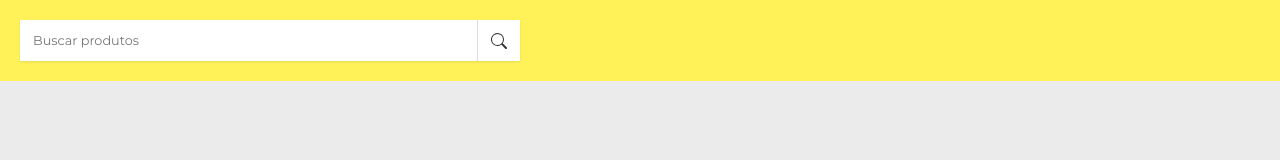
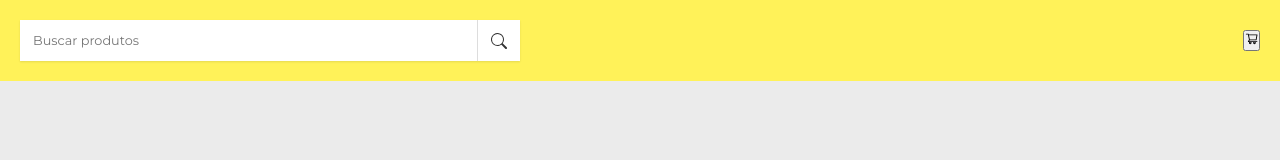
Before and after one commit to Dhyigo/carrinho-de-compras-do-mercado-livre, a React (Vite) app: page / in a window 1280 px wide. Shown: the top 160 px of the page. Built offline with nearby package versions, Linux system fonts and the light colour scheme.

Commit message:
Adição do CartButton no componente Header

```diff
--- a/src/components/Header/index.tsx
+++ b/src/components/Header/index.tsx
@@ -1,3 +1,4 @@
+import { CartButton } from '../CartButton';
 import { SearchBar } from '../SearchBar';
 import './style.css';
 
@@ -6,6 +7,7 @@ export const Header = () => {
     <header className="header">
       <div className="container">
         <SearchBar />
+        <CartButton />
       </div>
     </header>
   );
```
